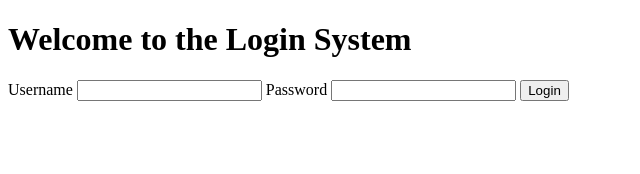
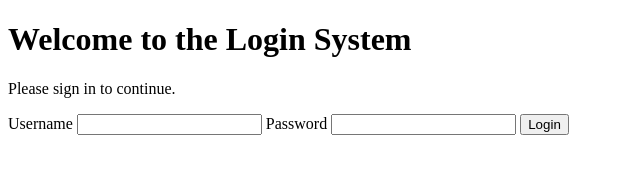
Before and after one commit to vvsleepy/login-system-git-workflow, a plain HTML site: page index.html in a window 1280 px wide. Shown: the whole page, without its empty margins (0-640 px from the left). Drawn offline with Linux system fonts and the light colour scheme.

Commit message:
Update login page introduction

```diff
--- a/index.html
+++ b/index.html
@@ -6,7 +6,7 @@
   <title>Login System Demo</title>
 </head>
 <body>
-  <header><h1>Welcome to the Login System</h1></header>
+  <header><h1>Welcome to the Login System</h1><p>Please sign in to continue.</p></header>
   <main>
     <form id="login-form">
       <label for="username">Username</label>
```
